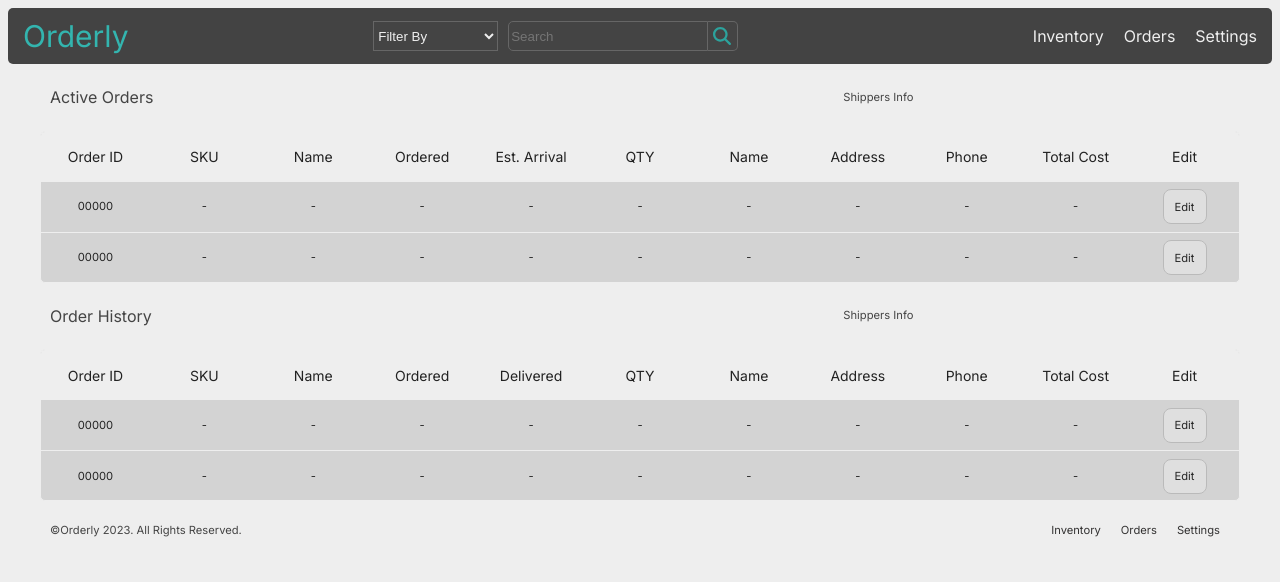
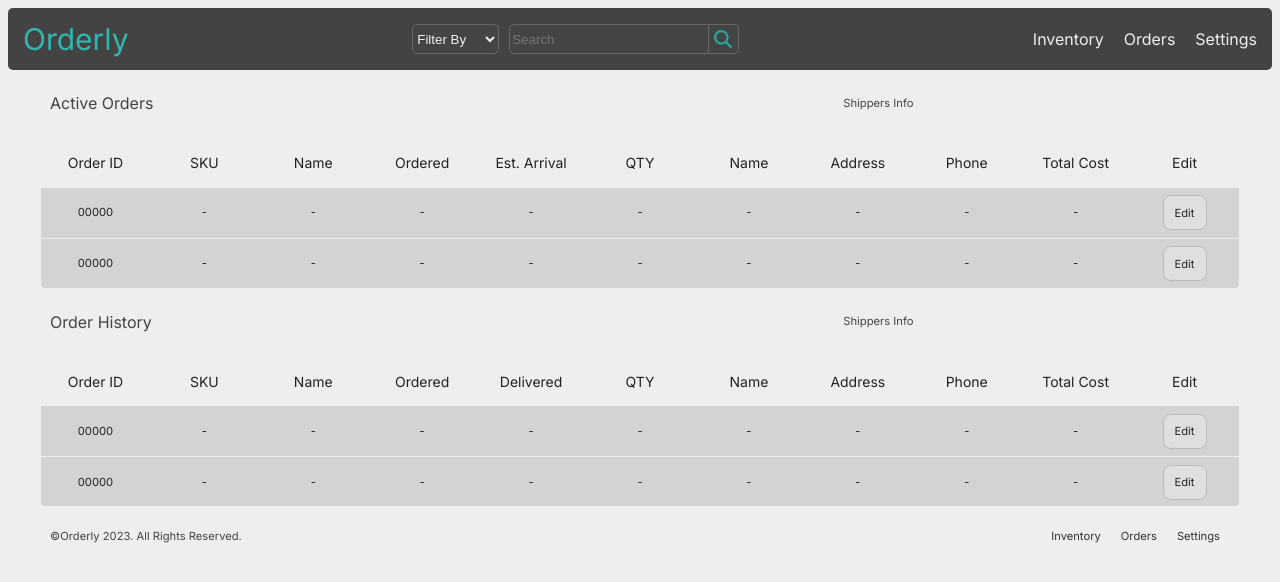
Before and after one commit to DallasSoftwareDevelopersTeamC/DSD_Team_C, a React (Vite) app in the folder client/: page /orders in a window 1280 px wide. Shown: the top 582 px of the page. Built offline with nearby package versions, Linux system fonts and the light colour scheme; a web font is replaced by a local one.

Commit message:
search bar works, added to LI in header

```diff
--- a/client/src/components/Header.jsx
+++ b/client/src/components/Header.jsx
@@ -11,10 +11,10 @@ function Header() {
        <h1>
           <a href="#">Orderly</a>
         </h1>
-      <div className='filter-search-container'>
-        <FilterBy />
-        <SearchInput />
-      </div>
+        <ul className='filter-search-container'>
+        <li><FilterBy /></li>
+        <li><SearchInput /></li>
+        </ul>
         <ul className="nav-links">
           <li>
             <a href="/">
--- a/client/src/components/Inventory/Inventory.jsx
+++ b/client/src/components/Inventory/Inventory.jsx
@@ -46,7 +46,8 @@ export default function Inventory() {
     };
   }, []);
 
-// --------------------------------------------
+// -------------------- end drop down menu ------------------------------
+
 
   useEffect( () => {
     console.log(inventory)
@@ -56,7 +57,7 @@ export default function Inventory() {
     reloadInventory()
   }
 
-  // ------------- CSV ------------------
+  // -------------------------- CSV ----------------------------
   const handleChange = (e) => {
     sendCSVfile(e.target.files[0]);
   };
--- a/client/src/components/Inventory/SearchInput.css
+++ b/client/src/components/Inventory/SearchInput.css
@@ -23,7 +23,6 @@
     margin-left: 10px;
     height: 30px;
     width: 200px;
-    padding: auto 7px;
     background-color: #444;
     color: #eee;
     border:1px solid #666;
@@ -49,7 +48,7 @@
     right: 0;
     max-height: 200px;
     overflow-y: auto;
-    background-color: #eee;
+    background-color: #555;
     border-radius: 5px;
     padding: 0;
     margin: 0;
--- a/client/src/components/headerFooter.css
+++ b/client/src/components/headerFooter.css
@@ -12,6 +12,10 @@
 
 .header-container h1 {
   margin: 0;
+}
+
+.filter-search-container {
+  list-style: none;
 }
 
 h1 a {
@@ -29,7 +33,7 @@ h1 a {
 
 .nav-links a {
   color: #eeeeee;
-  padding: 10px;
+  padding: 5px 10px;
   text-decoration: none;
   transition: background-color 0.25s;
   transition: border-color 0.25s;
@@ -37,22 +41,20 @@ h1 a {
 
 .nav-links a:hover {
   color: #ffffff;
-  background-color: #333232;
-  border-bottom: 3px solid #33b5af;
+  border-bottom: 1px solid #33b5af;
 }
-
-.upload-button {
-  padding: 0 0 0 5px;
-  color: var(--logo-color)
- }
 
 #filterBy {
   background-color: #444;
   border: 1px solid #666;
   color:#eee;
-  width:125px;
+  height:30px;
+  border-radius: 5px;
 }
 
+#filterBy:active, #filterBy:focus {
+  outline:1px solid #999;
+}
 
 
 /* ------Footer-------- */
```
